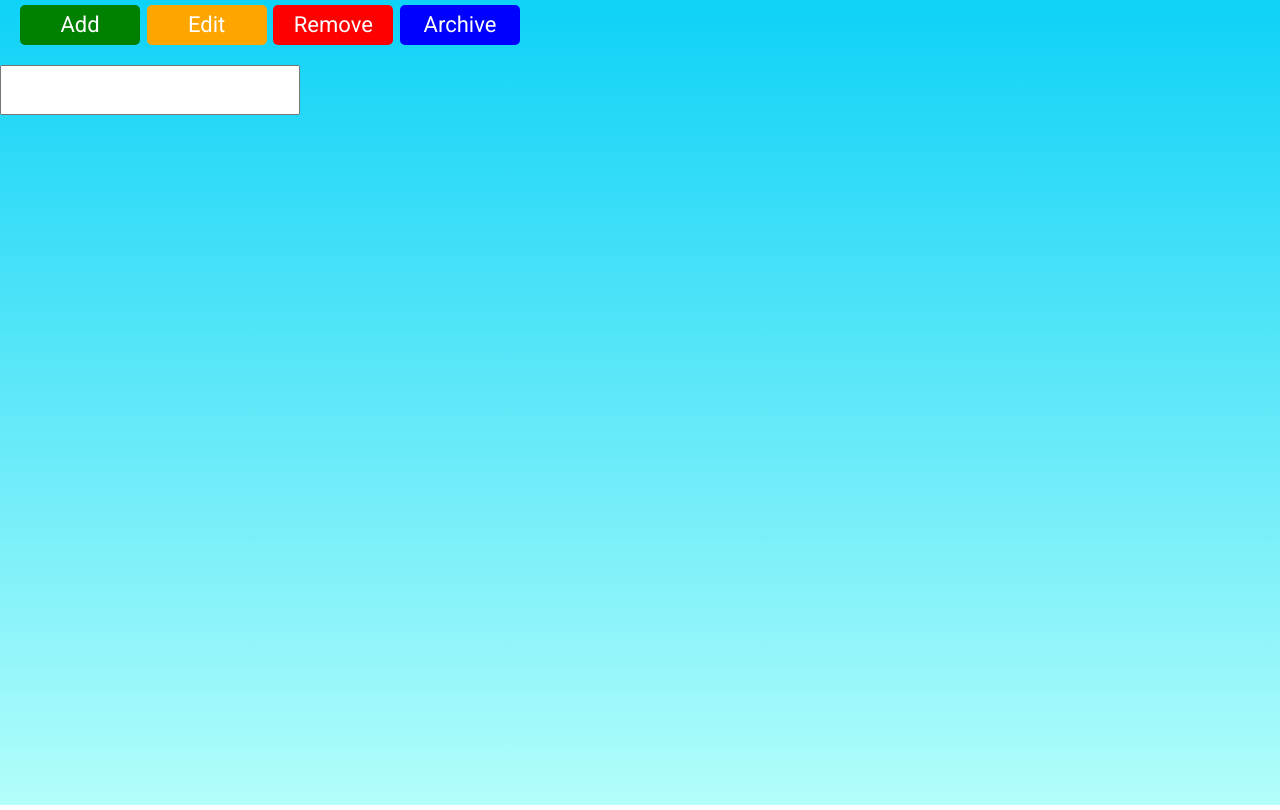
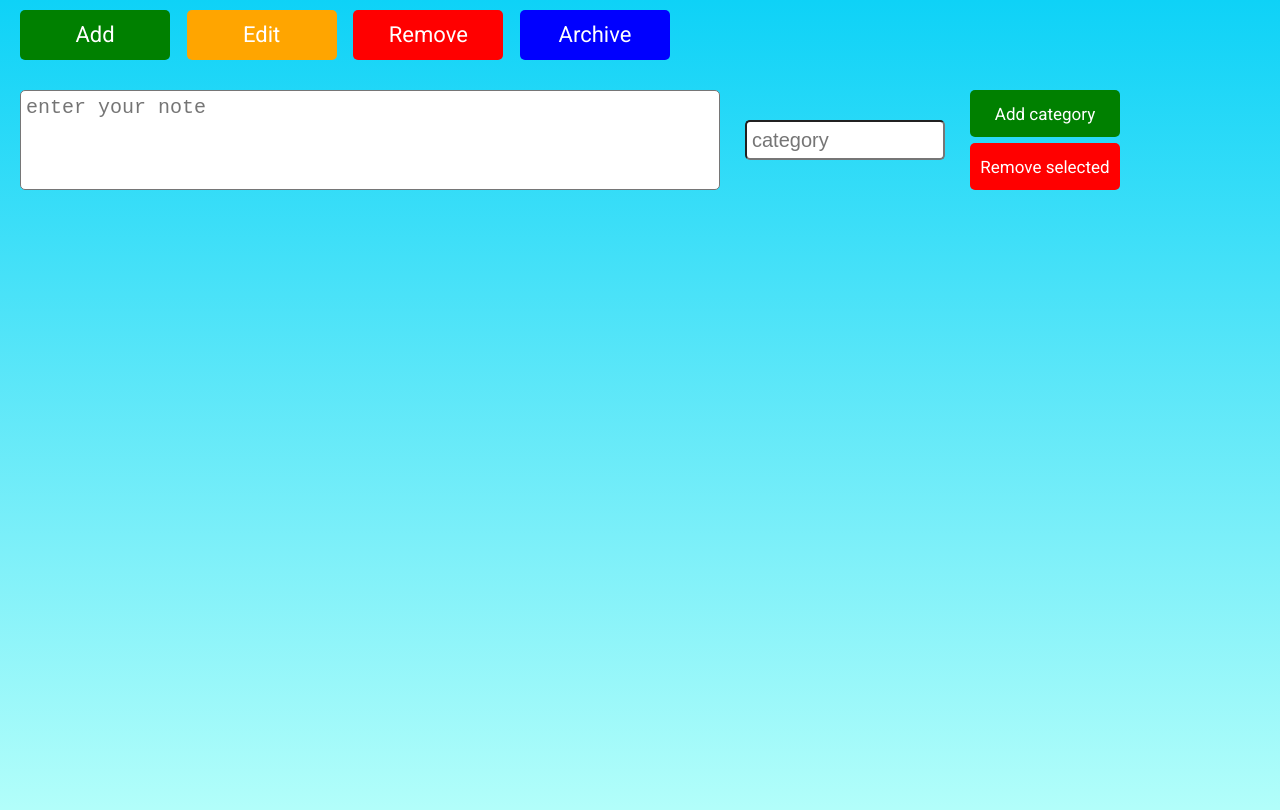
Before and after one commit to YuriyL-Git/NotesApp, a website built with webpack: page src/index.html in a window 1280 px wide. Built offline with nearby package versions, Linux system fonts and the light colour scheme.

Commit message:
feat: add inputs

```diff
--- a/src/app/app.js
+++ b/src/app/app.js
@@ -1,5 +1,6 @@
 export class App {
   constructor(appRoot) {
+    console.log(appRoot);
 
   }
 }
--- a/src/assets/scss/_button.scss
+++ b/src/assets/scss/_button.scss
@@ -1,8 +1,8 @@
 
 .btn {
   position: relative;
-  width: 12rem;
-  height: 4rem;
+  width: 15rem;
+  height: 5rem;
   transition: transform .1s ease-in-out;
   border: none;
   border-radius: 5px;
--- a/src/assets/scss/_header.scss
+++ b/src/assets/scss/_header.scss
@@ -1,7 +1,7 @@
 .header {
   &__controls-btn {
-    margin: 0.5rem 0 0 2rem;
-    width: 50rem;
+    margin: 1rem 0 0 2rem;
+    width: 65rem;
     height: 4rem;
     display: flex;
     justify-content: space-between;
--- a/src/assets/scss/_note-to-add.scss
+++ b/src/assets/scss/_note-to-add.scss
@@ -1,15 +1,57 @@
 
 .note-to-add {
-  margin-top: 2rem;
-  width: 100%;
-  height: 6rem;
+  margin: 4rem 0 0 2rem;
+  width: 110rem;
+  height: 100%;
+  display: flex;
+  justify-content: space-between;
+  align-items: center;
 
   &__wrapper {
+    width: 100%;
+    height: 10rem;
+  }
+
+  &__input {
+    width: 70rem;
+    height: 100%;
+    resize: none;
+    font-size: 2rem;
+    padding: 0.5rem;
+    outline: none;
+    border-radius: 5px;
+  }
+
+  &__select {
+    height: 4rem;
+    font-size: 2rem;
+    width: 20rem;
+    padding-left: 0.5rem;
+    outline: none;
+    border-radius: 5px;
+  }
+}
+
+.btn-category {
+  &__wrapper {
+    height: 100%;
+    display: flex;
+    flex-direction: column;
+    justify-content: space-between;
 
   }
 
-  &__input {
-    width: 30rem;
-    height: 5rem;
+  &__add {
+    background-color: green;
+    height: 4.7rem;
+    font-size: 1.7rem;
   }
+
+  &__remove {
+    background-color: red;
+    height: 4.7rem;
+    font-size: 1.7rem;
+  }
+
+
 }
--- a/src/index.html
+++ b/src/index.html
@@ -21,7 +21,17 @@
 
 <div class="note-to-add__wrapper">
   <section class="note-to-add">
-    <input class="note-to-add__input" type="text">
+    <textarea class="note-to-add__input" id="" cols="30" rows="10" placeholder="enter your note"></textarea>
+    <input class="note-to-add__select" type="text" name="city" list="category-list" placeholder="category">
+    <datalist id="category-list">
+      <option value="Task">
+      <option value="Random Thought">
+      <option value="Idea">
+    </datalist>
+    <div class="btn-category__wrapper">
+      <button class="btn btn-category__add">Add category</button>
+      <button class="btn btn-category__remove">Remove selected</button>
+    </div>
   </section>
 </div>
 </body>
```
